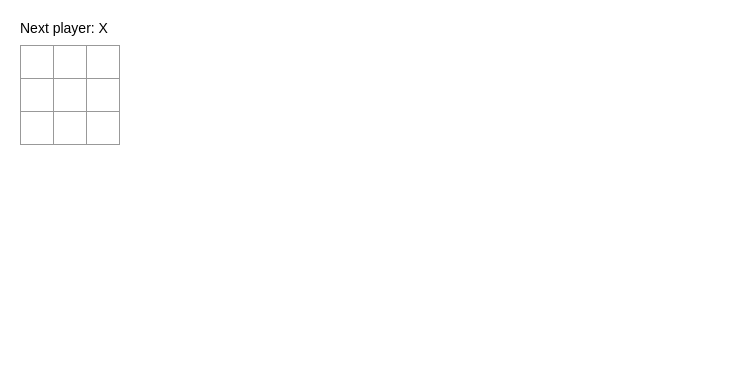
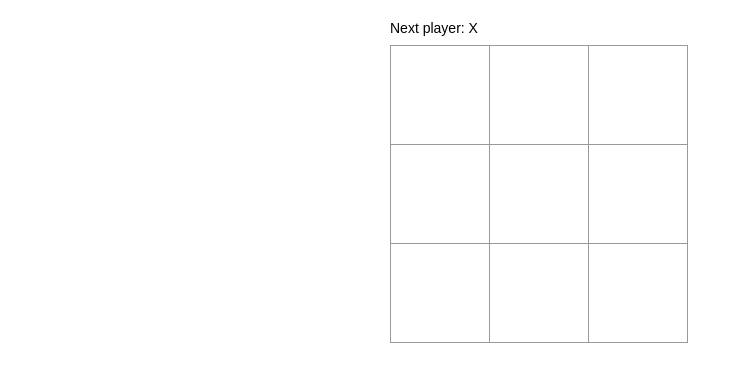
Before and after one commit to william-murphy-jr/tictactoe-tlm, a React (Create React App) app: page / in a window 1280 px wide. Shown: the top 382 px of the page, without its empty margins (0-731 px from the left). Built offline with nearby package versions, Linux system fonts and the light colour scheme.

Commit message:
broke out components into individual files in a subdirectory

```diff
--- a/src/App.js
+++ b/src/App.js
@@ -1,47 +1,7 @@
 import React from 'react';
 // import logo from './logo.svg';
 import './App.css';
-
-class Square extends React.Component {
-  render() {
-    return (
-      <button className="square">
-        {/* TODO */}
-      </button>
-    );
-  }
-}
-
-class Board extends React.Component {
-  renderSquare(i) {
-    return <Square />;
-  }
-
-  render() {
-    const status = 'Next player: X';
-
-    return (
-      <div>
-        <div className="status">{status}</div>
-        <div className="board-row">
-          {this.renderSquare(0)}
-          {this.renderSquare(1)}
-          {this.renderSquare(2)}
-        </div>
-        <div className="board-row">
-          {this.renderSquare(3)}
-          {this.renderSquare(4)}
-          {this.renderSquare(5)}
-        </div>
-        <div className="board-row">
-          {this.renderSquare(6)}
-          {this.renderSquare(7)}
-          {this.renderSquare(8)}
-        </div>
-      </div>
-    );
-  }
-}
+import Board from './components/Board';
 
 class Game extends React.Component {
   render() {
--- /dev/null
+++ b/src/components/Board.jsx
@@ -0,0 +1,35 @@
+import React from 'react';
+import Square from './Square';
+
+class Board extends React.Component {
+    renderSquare(i) {
+      return <Square />;
+    }
+
+    render() {
+      const status = 'Next player: X';
+
+      return (
+        <div>
+          <div className="status">{status}</div>
+          <div className="board-row">
+            {this.renderSquare(0)}
+            {this.renderSquare(1)}
+            {this.renderSquare(2)}
+          </div>
+          <div className="board-row">
+            {this.renderSquare(3)}
+            {this.renderSquare(4)}
+            {this.renderSquare(5)}
+          </div>
+          <div className="board-row">
+            {this.renderSquare(6)}
+            {this.renderSquare(7)}
+            {this.renderSquare(8)}
+          </div>
+        </div>
+      );
+    }
+  }
+
+  export default Board;
--- /dev/null
+++ b/src/components/Square.jsx
@@ -0,0 +1,13 @@
+import React from 'react';
+
+class Square extends React.Component {
+    render() {
+      return (
+        <button className="square">
+          {/* TODO */}
+        </button>
+      );
+    }
+  }
+
+  export default Square;
--- a/src/index.css
+++ b/src/index.css
@@ -29,6 +29,11 @@ ol, ul {
   display: table;
 }
 
+.game {
+  width: 500px;
+  margin: 0 auto;
+}
+
 .status {
   margin-bottom: 10px;
 }
@@ -40,12 +45,12 @@ ol, ul {
   font-size: 24px;
   font-weight: bold;
   line-height: 34px;
-  height: 34px;
+  height: 100px;
   margin-right: -1px;
   margin-top: -1px;
   padding: 0;
   text-align: center;
-  width: 34px;
+  width: 100px;
 }
 
 .square:focus {
```
